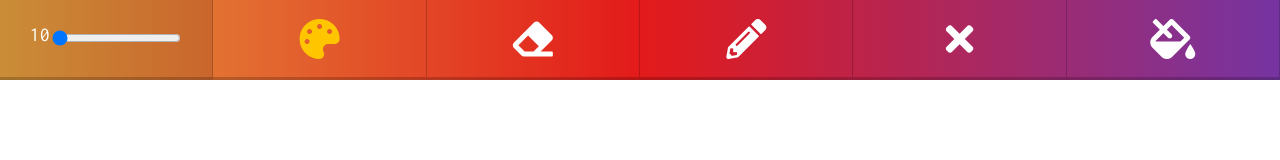
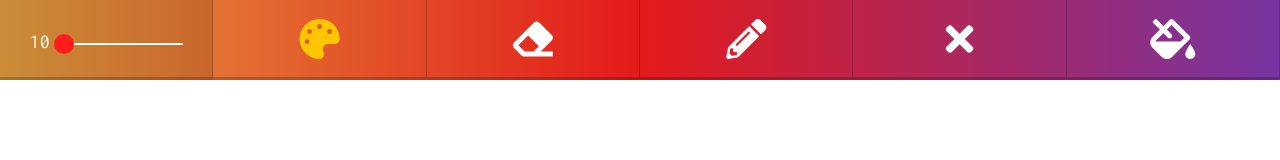
Before and after one commit to Ksuzi/canvasjs, a plain HTML site: page index.html in a window 1280 px wide. Drawn offline with Linux system fonts and the light colour scheme.

Commit message:
Add files via upload

```diff
--- a/style.css
+++ b/style.css
@@ -1,9 +1,11 @@
 html {
   box-sizing: border-box;
   font-size: 10px;
-  background: #833ab4;
-  background: -webkit-linear-gradient(to right, #fcb045, #fd1d1d, #833ab4);
-  background: linear-gradient(to right, #fcb045, #fd1d1d, #833ab4);
+  background: #833ab4;  /* fallback for old browsers */
+  background: -webkit-linear-gradient(to right, #fcb045, #fd1d1d, #833ab4);  /* Chrome 10-25, Safari 5.1-6 */
+  background: linear-gradient(to right, #fcb045, #fd1d1d, #833ab4); /* W3C, IE 10+/ Edge, Firefox 16+, Chrome 26+, Opera 12+, Safari 7+ */
+
+
 }
 
 *, *:before, *:after {
@@ -39,6 +41,7 @@ body {
   color: white;
   font-size: 2rem;
   text-transform: uppercase;
+  outline: none;
   background: rgba(0,0,0,0.1);
   border-bottom: 3px solid rgba(0,0,0,0.2);
   border-right: 1px solid rgba(0,0,0,0.2);
@@ -48,11 +51,27 @@ body {
 
 .lineSizeDisplay{
   position: relative;
-  top: -5px;
+  top: 3px;
+  padding: 0 2px;
 }
 
-.canvas__button:hover,
-.canvas__button:focus {
+#size{
+  height: 2px;
+  background: #fff;
+  -webkit-appearance: none;
+  outline: none;
+  border-radius: 2px;
+}
+
+#size::-webkit-slider-thumb{
+  -webkit-appearance: none;
+  width: 20px;
+  height: 20px;
+  border-radius: 50px;
+  background: #fd1d1d;
+}
+
+.canvas__button:hover {
   background: rgba(0,0,0,0.2);
   outline: 0;
 }
```
Also changed, not shown: index.html (line endings or trailing spaces).
